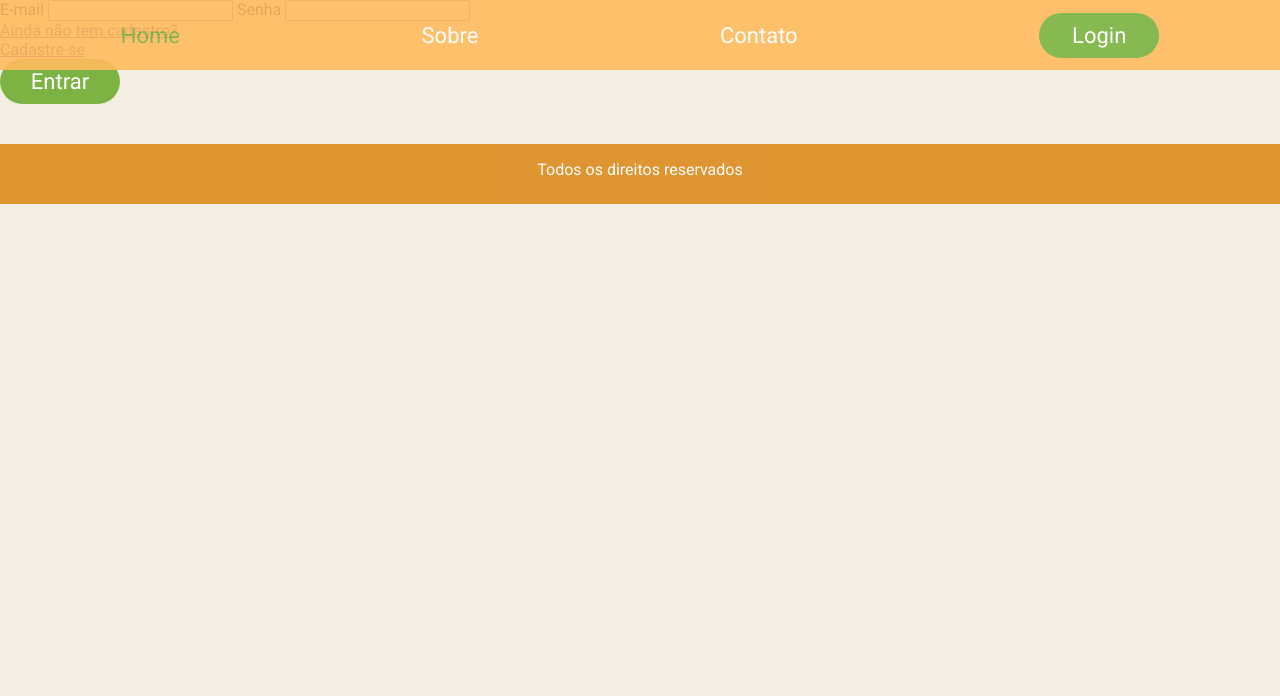
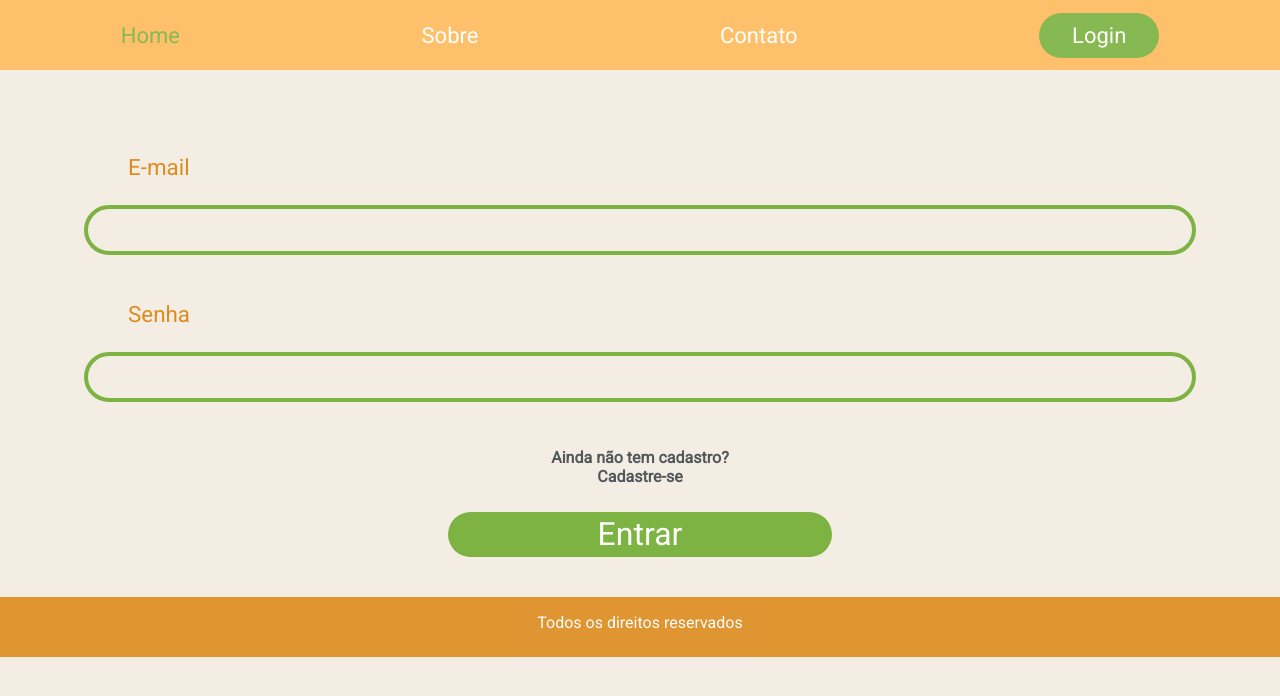
Before and after one commit to AhmadForhat/AgrOportuno, a Django app: page /login/ in a window 1280 px wide. Shown: the top 696 px of the page. Run offline with Django 3.2, Linux system fonts and the light colour scheme.

Commit message:
alteração do css da pagina de login

```diff
--- a/Agrodoce/static/style.css
+++ b/Agrodoce/static/style.css
@@ -179,6 +179,61 @@ button:hover{
     cursor: pointer;
 }
 
+.login input{
+    border-radius: 30px;
+    border: 4px solid #7CB342;
+    color: #DD8D1F;
+    width: 1100px;
+    height: 40px;
+    align-self: center;
+    background-color: #F3EDE4;
+    margin-bottom: 20px;
+ }
+
+ .login{
+     display: flex;
+     flex-direction: column;
+     margin-top: 10%;
+
+
+ }
+
+ .login label{
+     color:#DD8D1F;
+     margin-left: 10%;
+     margin-bottom: 2%;
+     margin-top: 2%;
+     font-size: 140%;
+ }
+
+ .btn-login{
+     display: flex;
+     justify-content: center;
+ }
+
+ .btn-login button{
+     align-self: center;
+     background-color: #7CB342;
+     font-size: 2em;
+     width: 30% ;
+     border-radius: 30px;
+ }
+
+ a:link{
+     text-decoration: none;
+ }
+ .link_cadastro a{
+     display: flex;
+     justify-content: center;
+     text-align: center;
+     color: rgb(82, 87, 92);
+     font-weight: bold;
+     margin-top: 2%;
+     margin-bottom: 2%;
+     font-size: 1em;
+ }
+
+
 footer{
     margin-top:40px;
     display:flex;
```
